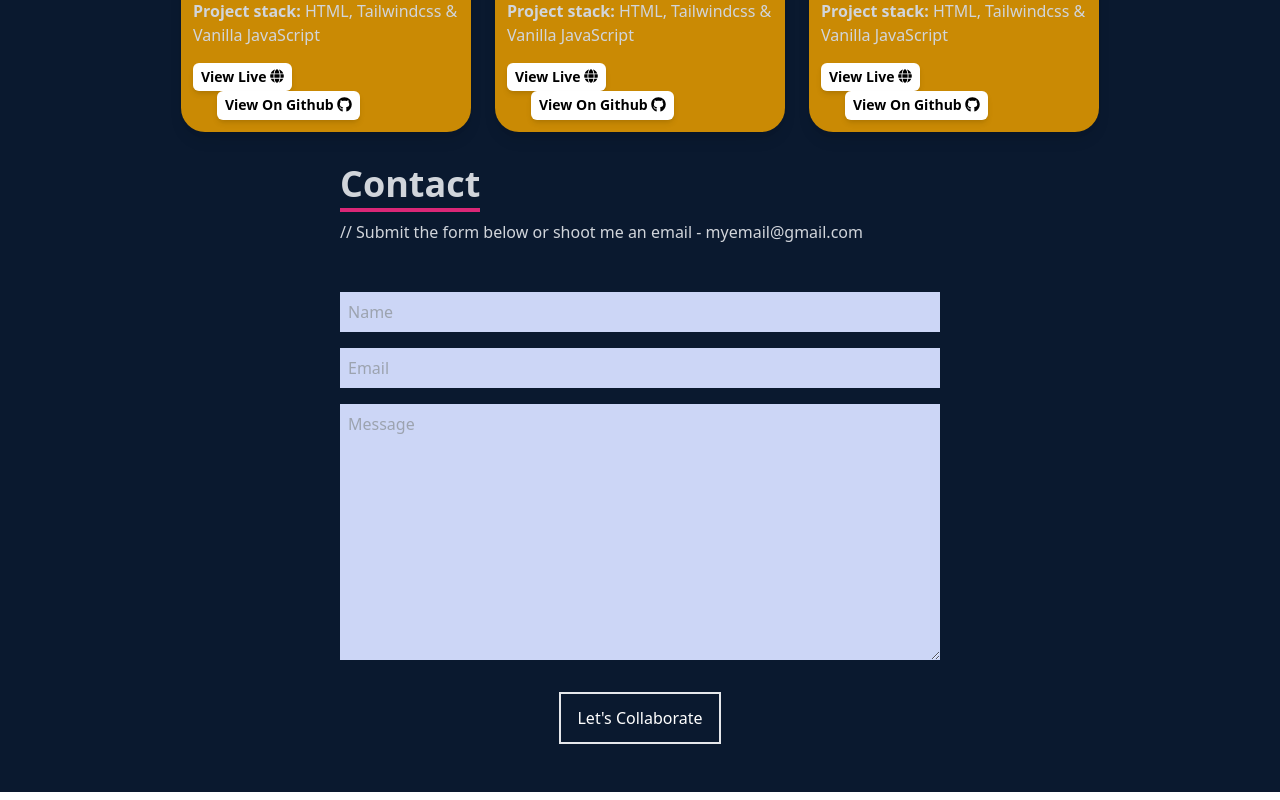
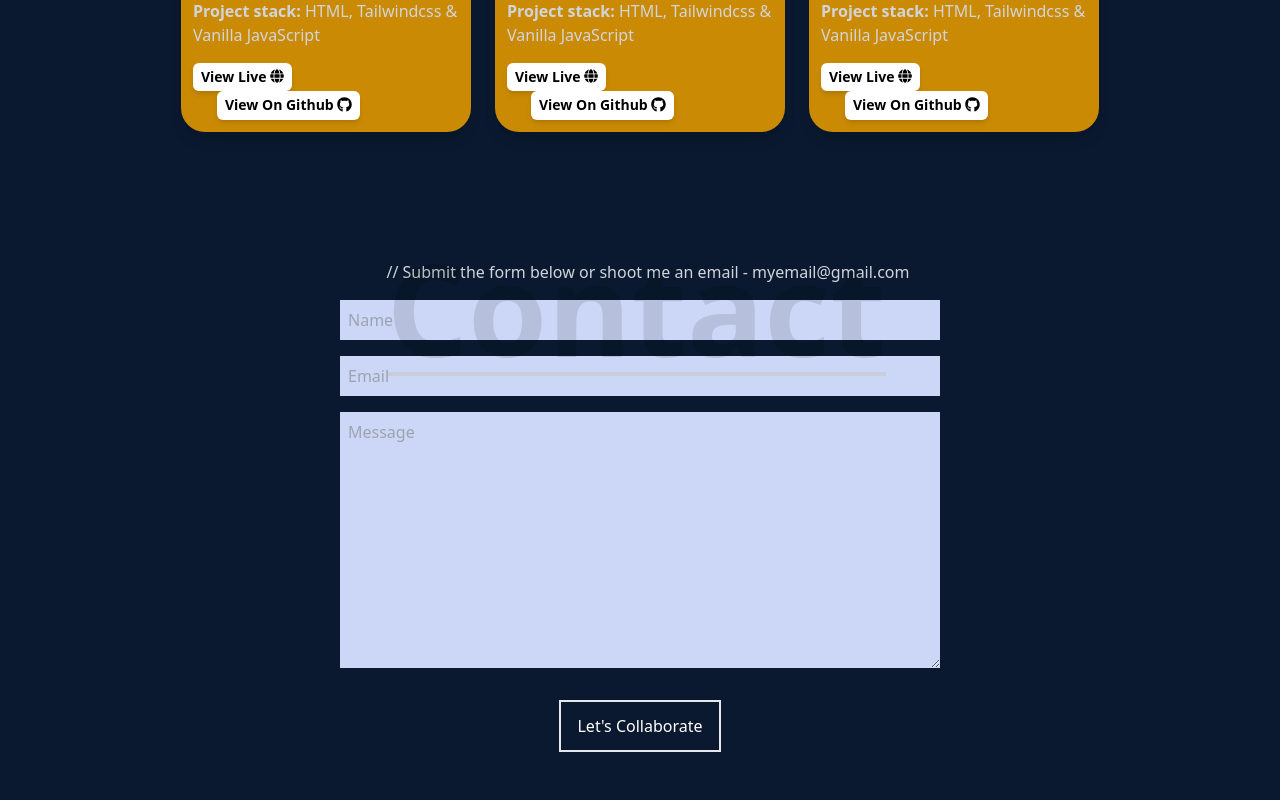
Before and after one commit to segunajibola/portfolio, a React (Create React App) app: page / in a window 1280 px wide. Shown: the part 2962-3762 px from the top of the page. Built offline with nearby package versions, Linux system fonts and the light colour scheme; the HTML template or start-up script is replaced by a standard one.

Commit message:
fix skills

```diff
--- a/src/components/Contact.js
+++ b/src/components/Contact.js
@@ -2,12 +2,12 @@ import React from 'react'
 
 const Contact = () => {
   return (
-    <div name='contact' className='w-full bg-[#0a192f] flex justify-center items-center p-4'>
+    <div name='contact' className='w-full bg-[#0a192f] flex flex-col justify-center items-center p-4'>
+        <div className='relative pt-20 pl-4'>
+            <p className='absolute opacity-10 text-9xl font-bold inline border-b-4 border-yellow-600'>Contact</p>
+            <p className='text-gray-300 py-4'>// Submit the form below or shoot me an email - myemail@gmail.com</p>
+        </div>
         <form method='POST' action="https://getform.io/f/a699a1b2-f225-434e-b317-1fbbde8e006c" className='flex flex-col max-w-[600px] w-full'>
-            <div className='pb-8'>
-                <p className='text-4xl font-bold inline border-b-4 border-pink-600 text-gray-300'>Contact</p>
-                <p className='text-gray-300 py-4'>// Submit the form below or shoot me an email - myemail@gmail.com</p>
-            </div>
             <input className='bg-[#ccd6f6] p-2' type="text" placeholder='Name' name='name' />
             <input className='my-4 p-2 bg-[#ccd6f6]' type="email" placeholder='Email' name='email' />
             <textarea className='bg-[#ccd6f6] p-2' name="message" rows="10" placeholder='Message'></textarea>
```
